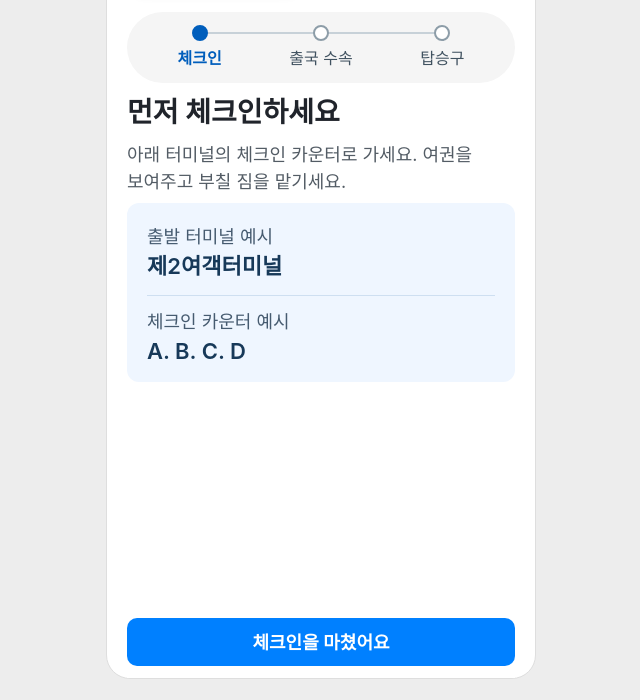
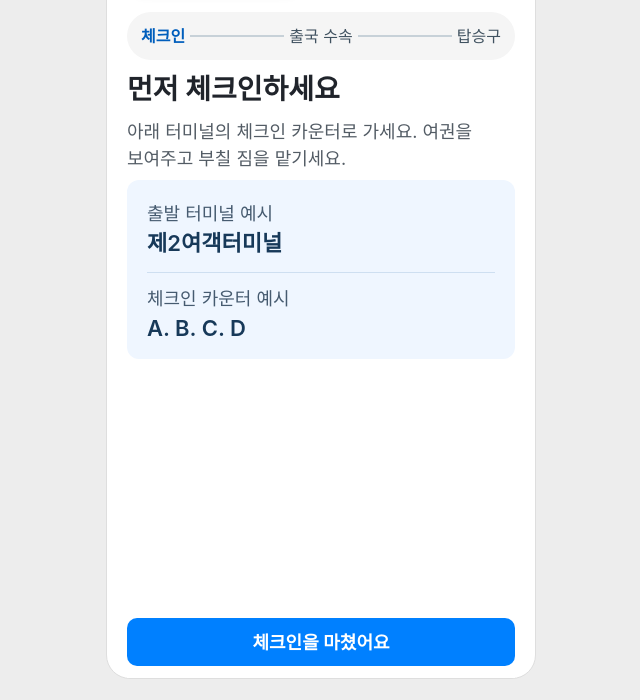
Before and after one commit to wiiee-kr/sugilddara, a plain HTML site: page prototype/flight-guide.html in a window 1280 px wide. Shown: the part 100-800 px from the top of the page, without its empty margins (319-959 px from the left). Drawn offline with Linux system fonts and the light colour scheme; a web font is replaced by a local one.

Commit message:
공항 안내 프로그레스바에서 단계 이름을 닷 대신 표시

```diff
--- a/prototype/styles/flight-steps.css
+++ b/prototype/styles/flight-steps.css
@@ -1,12 +1,30 @@
 .step-nav {
   display: flex;
   margin: 0 0 8px;
-  padding: 8px 12px;
+  padding: 0 14px;
   border-radius: 9999px;
   background-color: var(--ds-grayscale-50, #f5f5f5);
 }
-.step-nav > * { flex:1; position:relative; min-height:48px; display:flex; flex-direction:column; align-items:center; gap:5px; padding:5px 0; text-decoration:none; color:#405260; font-size:16px; }
-.step-nav > *::before { content:''; width:12px; height:12px; border-radius:50%; background:#fff; border:2px solid #8d9da8; z-index:1; }
-.step-nav > :not(:last-child)::after { content:''; position:absolute; top:12px; left:50%; width:100%; border-top:2px solid #c7d1d8; }
-.step-nav [aria-current] { color:#005ebc; font-weight:700; }
-.step-nav [aria-current]::before { background:#005ebc; border-color:#005ebc; }
+
+.step-nav > * {
+  display: flex;
+  flex: 1 1 auto;
+  align-items: center;
+  min-height: 48px;
+  color: #405260;
+  font-size: var(--type-label);
+  text-align: center;
+  text-decoration: none;
+  overflow-wrap: anywhere;
+}
+
+.step-nav > :not(:last-child)::after {
+  content: "";
+  flex: 1 1 8px;
+  min-width: 4px;
+  margin-inline: 5px;
+  border-top: 2px solid #c7d1d8;
+}
+
+.step-nav > :last-child { flex: 0 1 auto; }
+.step-nav [aria-current="step"] { color: #005ebc; font-weight: 700; }
```
